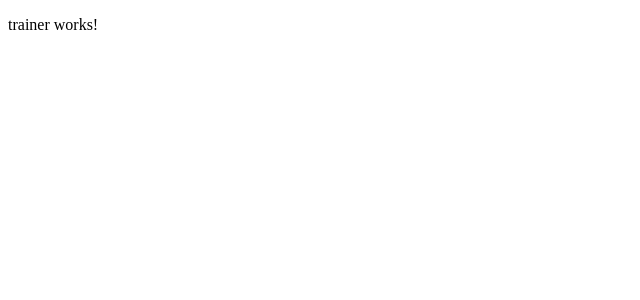
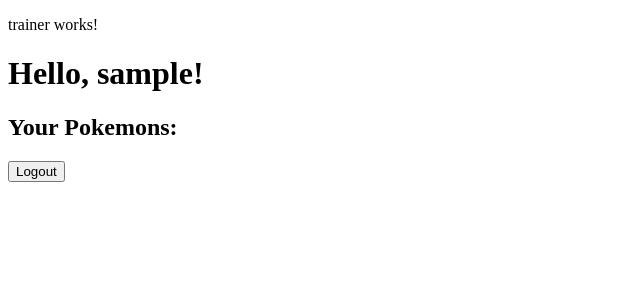
Before and after one commit to StianOkland/pokemon_trainer, an Angular app: page /trainer in a window 1280 px wide. Shown: the top 300 px of the page, without its empty margins (0-640 px from the left). Built offline with nearby package versions, Linux system fonts and the light colour scheme; sample sign-in values are in the browser's storage.

Commit message:
feat: first draft of trainer page

```diff
--- a/src/app/trainer/trainer.component.html
+++ b/src/app/trainer/trainer.component.html
@@ -1 +1,21 @@
 <p>trainer works!</p>
+
+<div id="username">
+    <h1>
+        Hello, <b>{{ getUsername() }}</b>!
+    </h1>
+</div>
+
+<div id="pokemonInfo">
+    <h2>
+        Your Pokemons:
+    </h2>
+    <p *ngFor="let pokemon of getPokemonList()">
+        <img [src]="getPokemonImageURL(pokemon)" alt="Image of {{pokemon}}"/>
+        {{pokemon}}
+        <button (click)="deletePokemon(pokemon)">Delete {{pokemon}}</button>
+
+    </p>
+</div>
+
+<button (click)="logout()">Logout</button>
--- a/src/app/trainer/trainer.component.ts
+++ b/src/app/trainer/trainer.component.ts
@@ -1,4 +1,5 @@
 import { Component, OnInit } from '@angular/core';
+import { TrainerType } from '../models/trainer.model';
 
 @Component({
   selector: 'app-trainer',
@@ -7,9 +8,74 @@ import { Component, OnInit } from '@angular/core';
 })
 export class TrainerComponent implements OnInit {
 
+  // TODO: guard, check if in local storage
+  // TODO: display pokemon image
+  // TODO: remove pokemon from list
+  // TODO: put pokemon in new object with IDs to make finding images easier
+
   constructor() { }
 
-  ngOnInit(): void {
+  private _currentUser :TrainerType | undefined = undefined
+
+  checkStoredUser() {
+    var storedUser :string | null = localStorage.getItem('userData')
+
+    if (storedUser === null){
+      localStorage.removeItem('userData')
+      return undefined;
+    }
+    else {
+      return JSON.parse(storedUser) as TrainerType;
+    }
   }
 
+  ngOnInit(): void {
+    //todo: redirect if not logged in
+    this._currentUser = this.checkStoredUser()
+    console.log(this._currentUser)
+  }
+
+  getUsername() {
+    if (this._currentUser && this._currentUser.username !== undefined){
+      return this._currentUser.username
+    }
+    else {
+      return ''
+    }
+  }
+
+  getUserID() {
+    if (this._currentUser && this._currentUser.id !== undefined){
+      return this._currentUser.id
+    }
+    else {
+      return -1
+    }
+  }
+
+  getPokemonList() {
+    if (this._currentUser && this._currentUser.pokemon !== undefined){
+      return this._currentUser.pokemon
+    }
+    else {
+      return []
+    }
+  }
+
+  getPokemonImageURL(pokemon: string){
+    // TODO: get find ID of pokemon
+    let id = 1
+    console.log("finding image of: " + pokemon)
+    return `https://raw.githubusercontent.com/PokeAPI/sprites/master/sprites/pokemon/${id}.png`
+  }
+
+  deletePokemon(pokemon: string){
+    console.log("deleting: " + pokemon)
+    // TODO: update user in local storage and private
+  }
+
+  logout(){
+    // TODO: remove user from local storage
+    console.log("logging out...")
+  }
 }
```
